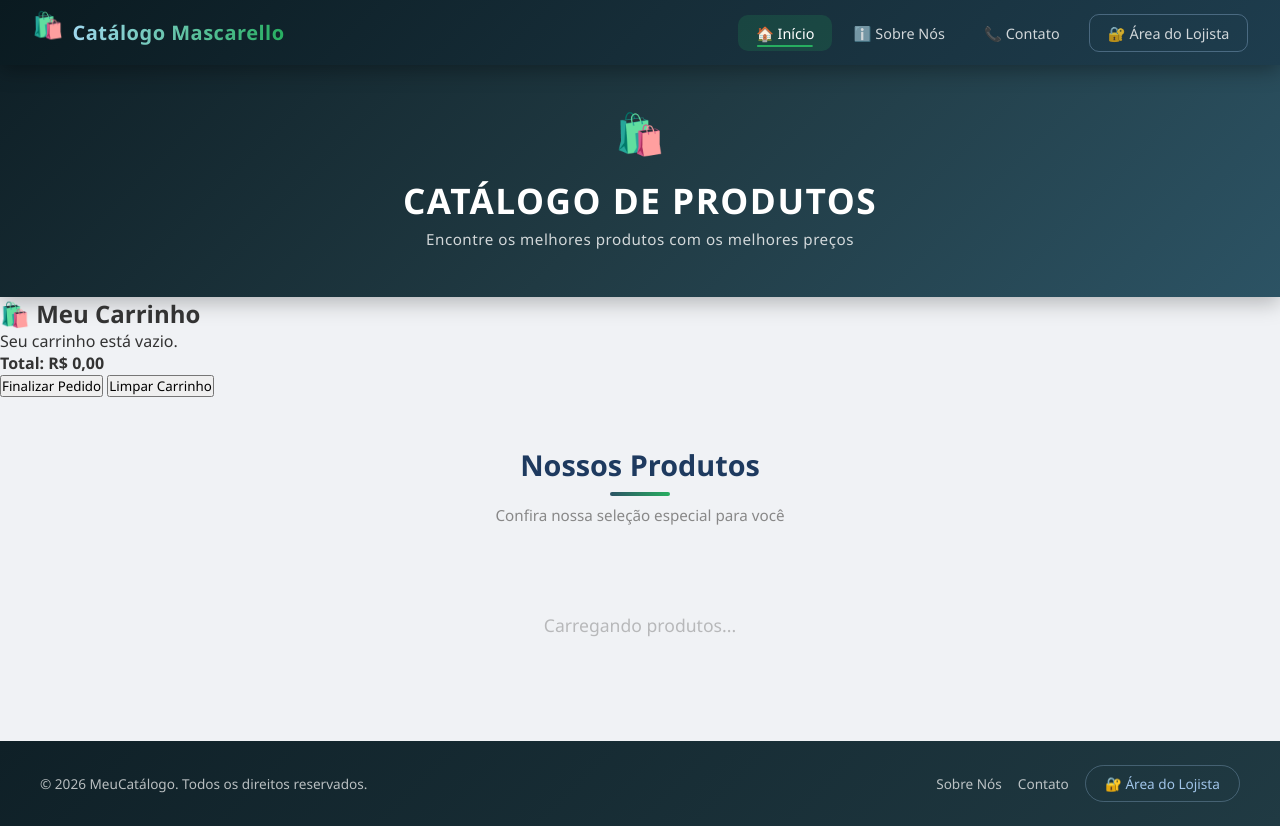
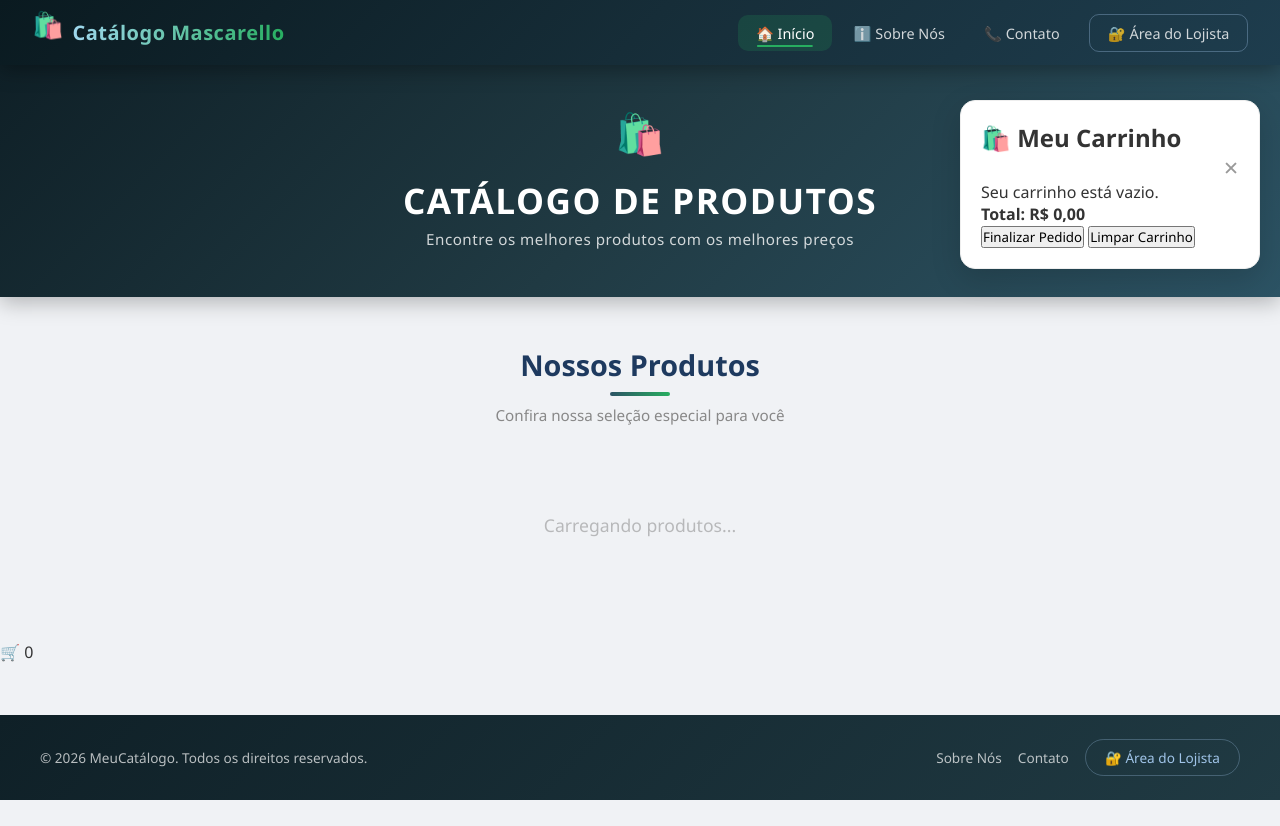
Before and after one commit to arthurmascarelloprestes-png/meu-catalogo-nuvem, a website: page index.html in a window 1280 px wide. After the commit the page ends 800 px from the top, so only its background shows below. Drawn offline with nearby package versions, Linux system fonts and the light colour scheme; no server answers.

Commit message:
comittei

```diff
--- a/index.html
+++ b/index.html
@@ -52,12 +52,35 @@
       </div>
     </header>
 
-    <main>
-      <section class="carrinho-container">
+    <main class="main-layout">
+      <div class="conteudo-produtos">
+        <section class="section-produtos">
+          <div class="section-header">
+            <h2>Nossos Produtos</h2>
+            <p>Confira nossa seleção especial para você</p>
+          </div>
+          <div id="vitrine" class="grid-produtos"></div>
+        </section>
+      </div>
+
+      <div id="cart-icon" onclick="toggleCarrinho()">
+        <span>🛒</span>
+        <span id="cart-count">0</span>
+      </div>
+
+      <div id="carrinho-overlay" onclick="toggleCarrinho()"></div>
+
+      <aside id="carrinho-lateral">
+        <div class="carrinho-header">
           <h2>🛍️ Meu Carrinho</h2>
+          <button class="btn-fechar" onclick="toggleCarrinho()">✕</button>
+        </div>
+
         <ul id="lista-carrinho">
           <p>Seu carrinho está vazio.</p>
         </ul>
+
+        <div class="carrinho-footer">
           <div class="carrinho-total">
             <strong>Total: <span id="valor-total">R$ 0,00</span></strong>
           </div>
@@ -67,15 +90,8 @@
           <button onclick="esvaziarCarrinho()" class="btn-limpar">
             Limpar Carrinho
           </button>
-      </section>
-
-      <section class="section-produtos">
-        <div class="section-header">
-          <h2>Nossos Produtos</h2>
-          <p>Confira nossa seleção especial para você</p>
         </div>
-        <div id="vitrine" class="grid-produtos"></div>
-      </section>
+      </aside>
     </main>
 
     <footer>
--- a/script.js
+++ b/script.js
@@ -1,3 +1,20 @@
+// Tenta carregar o carrinho salvo no navegador, ou começa um vazio []
+let carrinho = JSON.parse(localStorage.getItem("meu_carrinho")) || [];
+
+// --- CONTROLE DO CARRINHO LATERAL ---
+// Função para abrir e fechar a barra lateral
+window.toggleCarrinho = function () {
+  const carrinhoLateral = document.getElementById("carrinho-lateral");
+  const overlay = document.getElementById("carrinho-overlay");
+
+  if (carrinhoLateral) {
+    carrinhoLateral.classList.toggle("open");
+  }
+  if (overlay) {
+    overlay.classList.toggle("open");
+  }
+};
+
 // NAVBAR TOGGLE (Mobile)
 const navToggle = document.getElementById("navToggle");
 const navMenu = document.getElementById("navMenu");
@@ -8,7 +25,6 @@ if (navToggle && navMenu) {
     navMenu.classList.toggle("open");
   });
 
-  // Fecha o menu ao clicar em um link (mobile)
   document.querySelectorAll(".nav-link").forEach((link) => {
     link.addEventListener("click", () => {
       navToggle.classList.remove("open");
@@ -19,18 +35,14 @@ if (navToggle && navMenu) {
 
 // FORMULÁRIO DE CONTATO
 const formContato = document.getElementById("formContato");
-
 if (formContato) {
   formContato.addEventListener("submit", (e) => {
     e.preventDefault();
-
     const feedback = document.getElementById("formMensagem");
     feedback.textContent =
       "✅ Mensagem enviada com sucesso! Retornaremos em breve.";
     feedback.className = "form-feedback sucesso";
-
     formContato.reset();
-
     setTimeout(() => {
       feedback.textContent = "";
       feedback.className = "form-feedback";
@@ -39,14 +51,12 @@ if (formContato) {
 }
 
 // SUPABASE — CONFIGURAÇÃO DO BANCO DE DADOS
-// Só roda na página que tem o Supabase carregado e a vitrine
 const vitrine = document.getElementById("vitrine");
 
 if (vitrine && window.supabase) {
   const supabaseUrl = "https://xavhufelbyafunjefnae.supabase.co";
   const supabaseKey =
     "eyJhbGciOiJIUzI1NiIsInR5cCI6IkpXVCJ9.eyJpc3MiOiJzdXBhYmFzZSIsInJlZiI6Inhhdmh1ZmVsYnlhZnVuamVmbmFlIiwicm9sZSI6ImFub24iLCJpYXQiOjE3NzQyNjIzNjYsImV4cCI6MjA4OTgzODM2Nn0.yC5Ody7QRtuyGWIu_xDozjvM5CRXK_zVumQUnnqQfOc";
-
   const banco = window.supabase.createClient(supabaseUrl, supabaseKey);
 
   async function carregarCatalogo() {
@@ -68,13 +78,76 @@ if (vitrine && window.supabase) {
       let div = document.createElement("div");
       div.className = "card-produto";
       div.innerHTML = `
-        <img src="${item.img}" width="150">
-        <h3>${item.nome}</h3>
-        <p class="preco-destaque">${precoFormatado}</p>
-      `;
+            <img src="${item.img}" width="150">
+            <h3>${item.nome}</h3>
+            <p>${precoFormatado}</p>
+            <button onclick="adicionarAoCarrinho('${item.nome}', ${item.preco})">
+                Adicionar ao Carrinho
+            </button>
+        `;
       vitrine.appendChild(div);
     });
   }
 
+  // 1. ADICIONAR ITEM
+  window.adicionarAoCarrinho = function (nome, preco) {
+    const item = { nome, preco };
+    carrinho.push(item);
+    atualizarCarrinho();
+  };
+
+  // 2. REMOVER ITEM ESPECÍFICO
+  window.removerDoCarrinho = function (index) {
+    carrinho.splice(index, 1);
+    atualizarCarrinho();
+  };
+
+  // 3. ATUALIZAR A TELA, O CONTADOR E O LOCALSTORAGE
+  function atualizarCarrinho() {
+    const listaHtml = document.getElementById("lista-carrinho");
+    const totalHtml = document.getElementById("valor-total");
+    const cartCount = document.getElementById("cart-count"); // Pega o contador do ícone
+
+    listaHtml.innerHTML = "";
+    let somaTotal = 0;
+
+    if (carrinho.length === 0) {
+      listaHtml.innerHTML = "<p>Seu carrinho está vazio.</p>";
+    } else {
+      carrinho.forEach((item, index) => {
+        somaTotal += item.preco;
+
+        listaHtml.innerHTML += `
+          <li>
+            <span>${item.nome} - R$ ${item.preco.toFixed(2)}</span>
+            <button class="btn-remover" onclick="removerDoCarrinho(${index})">❌</button>
+          </li>
+        `;
+      });
+    }
+
+    totalHtml.innerText = somaTotal.toLocaleString("pt-BR", {
+      style: "currency",
+      currency: "BRL",
+    });
+
+    // Atualiza o numerozinho no ícone do carrinho
+    if (cartCount) {
+      cartCount.innerText = carrinho.length;
+    }
+
+    localStorage.setItem("meu_carrinho", JSON.stringify(carrinho));
+  }
+
+  // 4. LIMPAR TUDO
+  window.esvaziarCarrinho = function () {
+    if (confirm("Deseja realmente limpar seu carrinho?")) {
+      carrinho = [];
+      atualizarCarrinho();
+    }
+  };
+
+  // Inicializa o sistema
+  atualizarCarrinho();
   carregarCatalogo();
 }
--- a/styles.css
+++ b/styles.css
@@ -1649,3 +1649,49 @@ footer {
     padding: 30px;
   }
 }
+
+/* Ajustando para o ID que está no seu HTML */
+#carrinho-lateral {
+  position: fixed;
+  top: 100px;
+  right: 20px;
+  width: 300px;
+  max-height: 80vh;
+  background-color: #ffffff;
+  border-radius: 15px;
+  box-shadow: 0 10px 30px rgba(0, 0, 0, 0.15);
+  padding: 20px;
+  z-index: 1000;
+  display: flex;
+  flex-direction: column;
+  border: 1px solid #eee;
+  overflow-y: auto;
+}
+
+/* Estilo para o botão X de fechar (no topo do carrinho) */
+.btn-fechar {
+  background: none;
+  border: none;
+  font-size: 1.2rem;
+  cursor: pointer;
+  color: #999;
+  float: right;
+}
+
+.btn-fechar:hover {
+  color: #e74c3c;
+}
+
+/* Estilo para o botão ❌ de remover cada item */
+.btn-remover {
+  background: none;
+  border: none;
+  cursor: pointer;
+  margin-left: 10px;
+  opacity: 0.6;
+  transition: opacity 0.2s;
+}
+
+.btn-remover:hover {
+  opacity: 1;
+}
```
Lines whose indentation alone changed are shown as unchanged.
